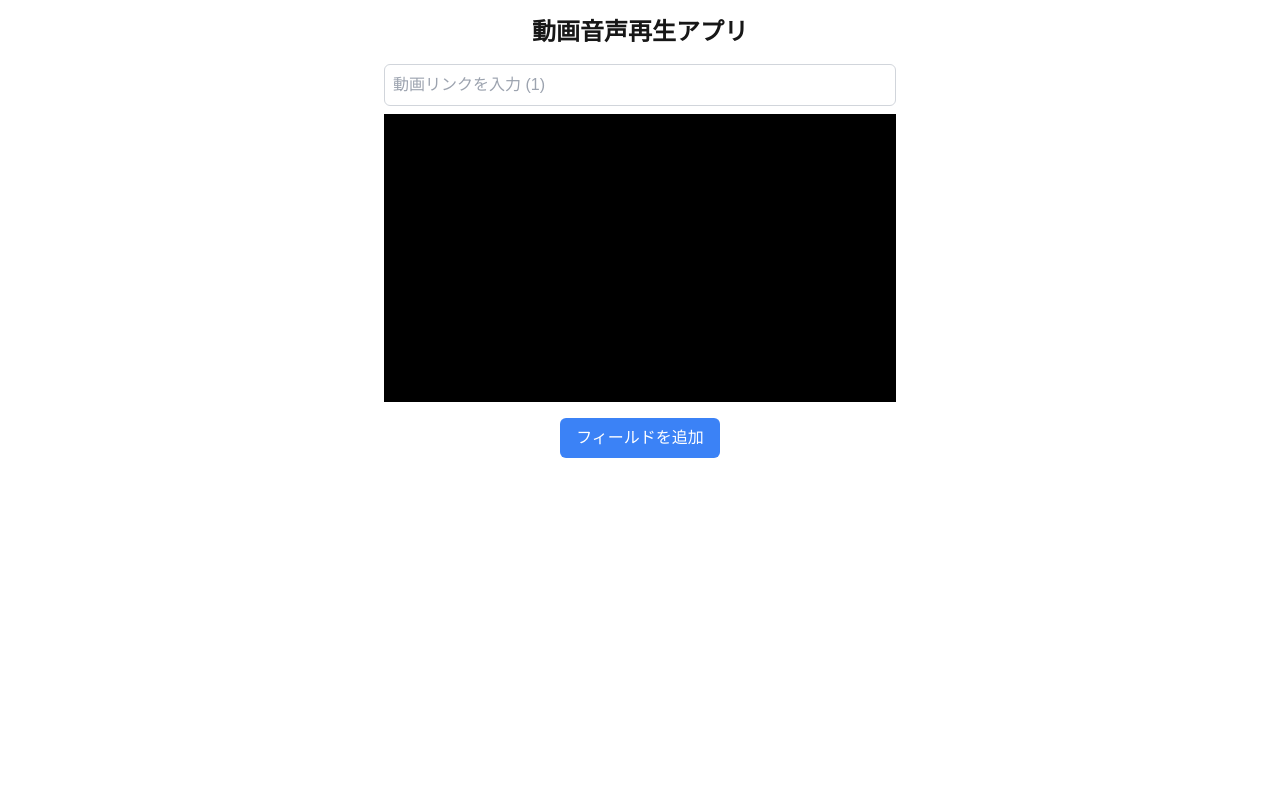
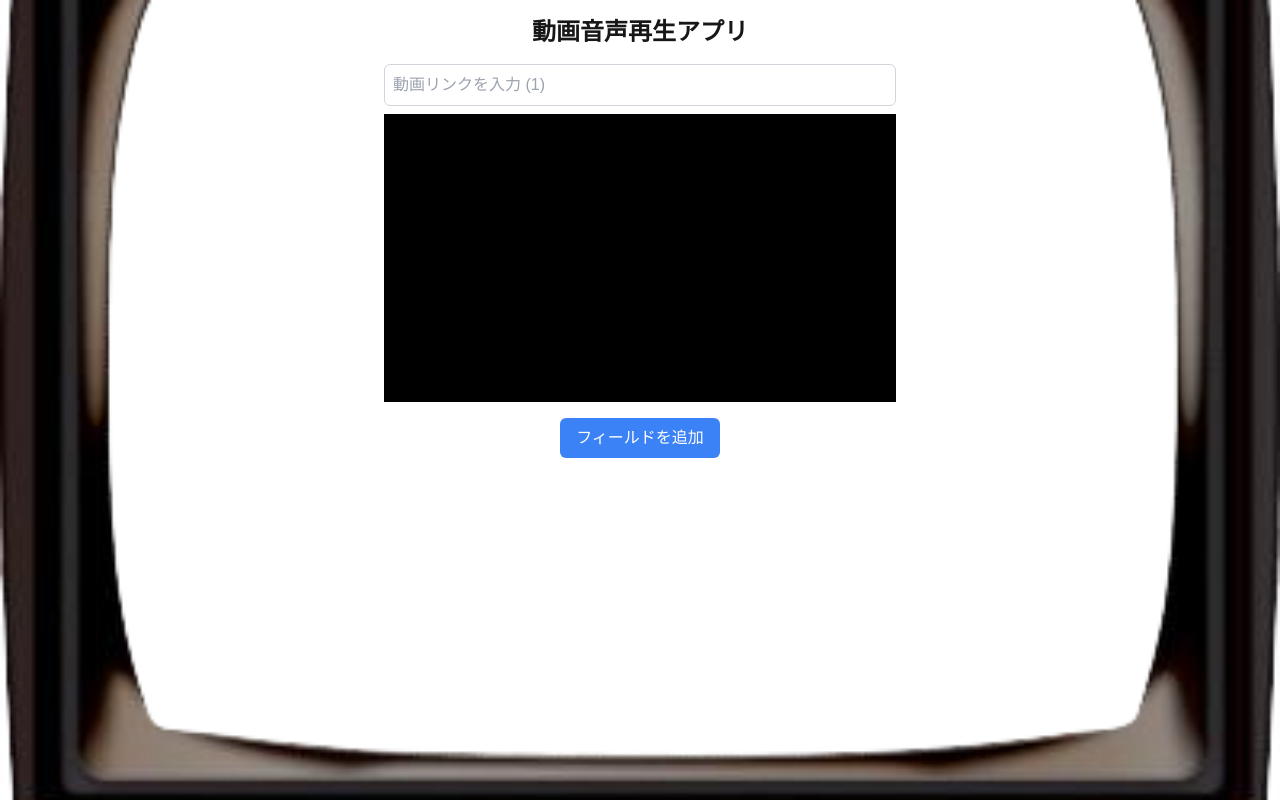
Before and after one commit to gentixyann/indofullness-app, a Next.js app: page / in a window 1280 px wide. Built offline with nearby package versions, Linux system fonts and the light colour scheme.

Commit message:
一旦画像を試しにTV画像を表示

```diff
--- a/app/page.tsx
+++ b/app/page.tsx
@@ -3,6 +3,7 @@
 import React, { useState } from "react";
 import ReactPlayer from "react-player";
 import style from "./style.module.css";
+import Image from "next/image";
 
 export default function Page() {
   const [links, setLinks] = useState<string[]>([""]); // 初期状態で1つのフィールド
@@ -51,6 +52,12 @@ export default function Page() {
       >
         フィールドを追加
       </button>
+      <Image
+        src="/nc196117.png" //配置した画像のパスを記述する。
+        alt="TV Image"
+        layout="fill"
+        objectFit="cover"
+      />
     </div>
   );
 }
```
Also changed, not shown: public/nc196117.png (added).
